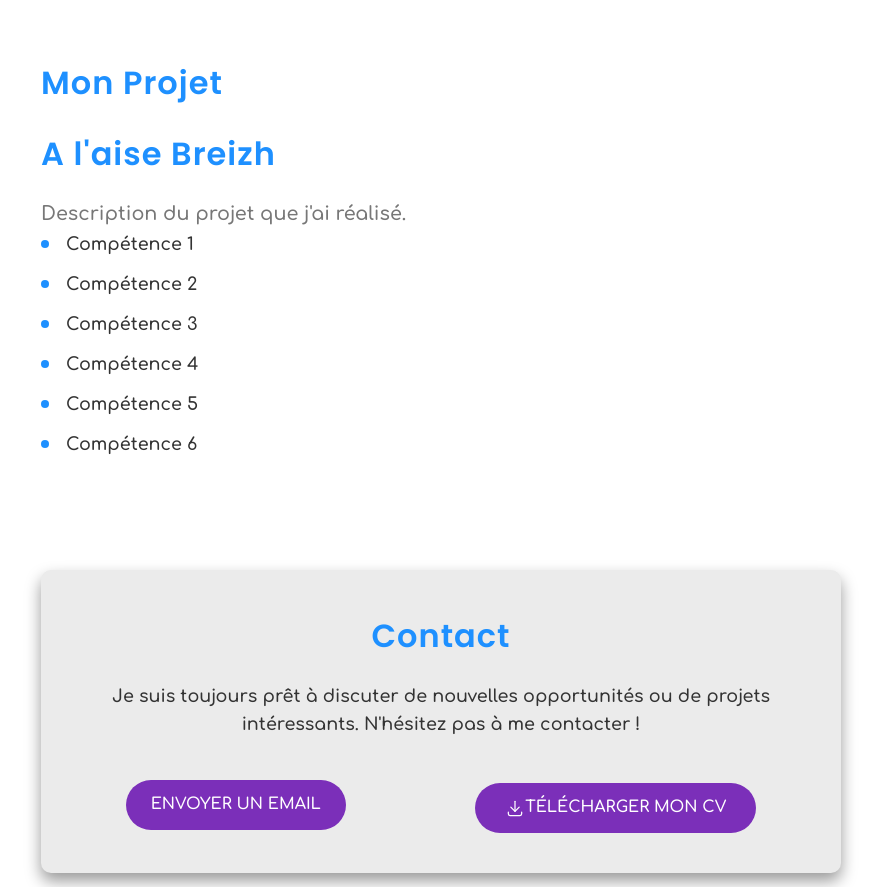
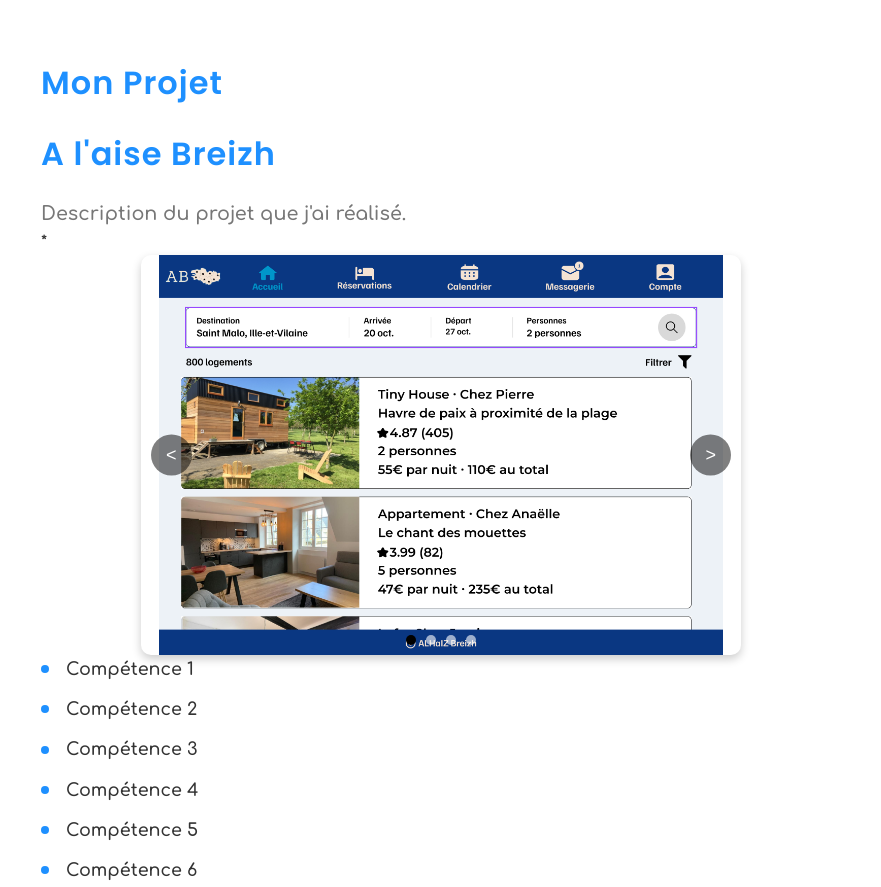
Before and after one commit to yannledenmat/yannledenmat.github.io, a plain HTML site: page index.html in a window 1280 px wide. Shown: the part 678-1565 px from the top of the page, without its empty margins (199-1080 px from the left). Drawn offline with Linux system fonts and the light colour scheme.

Commit message:
carrousel

```diff
--- a/assets/css/index.css
+++ b/assets/css/index.css
@@ -8,6 +8,9 @@
     --font-family: 'Comfortaa', sans-serif;
     --font-heading: 'Poppins', sans-serif;
     --transition-speed: 0.3s;
+    --slider-width: 600px;
+    --slider-height: 400px;
+
 }
 
 /* Réinitialisation des styles par défaut */
@@ -301,7 +304,100 @@ footer hr {
     margin-top: 20px;
 }
 
-/* Responsive Design */
+
+.slider {
+    width: var(--slider-width);
+    height: var(--slider-height);
+    overflow: hidden;
+    position: relative;
+    margin: auto;
+    border-radius: 10px;
+    box-shadow: 0 4px 10px rgba(0, 0, 0, 0.2);
+}
+
+.slides {
+    display: flex;
+    transition: transform 0.5s ease-in-out;
+    width: calc(3 * var(--slider-width));
+}
+
+.slide {
+    min-width: var(--slider-width);
+    height: var(--slider-height);
+}
+
+.slide img {
+    width: 100%;
+    height: 100%;
+    object-fit: contain;
+    object-position: center;
+}
+
+button {
+    position: absolute;
+    top: 50%;
+    transform: translateY(-50%);
+    background-color: rgba(0, 0, 0, 0.5);
+    color: white;
+    border: none;
+    border-radius: 50%;
+    cursor: pointer;
+    padding: 10px 15px;
+    z-index: 10;
+    font-size: 18px;
+    transition: background-color 0.3s;
+}
+
+button:hover {
+    background-color: rgba(0, 0, 0, 0.8);
+}
+
+.prev {
+    left: 10px;
+}
+
+.next {
+    right: 10px;
+}
+
+/* Indicateurs */
+.indicators {
+    position: absolute;
+    bottom: 10px;
+    left: 50%;
+    transform: translateX(-50%);
+    display: flex;
+    justify-content: center;
+    gap: 10px;
+}
+
+.indicator {
+    width: 10px;
+    height: 10px;
+    background-color: rgba(255, 255, 255, 0.6);
+    border-radius: 50%;
+    transition: background-color 0.3s;
+    cursor: pointer;
+}
+
+.indicator.active {
+    background-color: #000000;
+}
+
+
+@media (max-width: 1035px) {
+ .sidebar {
+    width: 50px;
+    height: 120px;
+    padding: 10px;
+ }
+
+ .sidebar a img {
+    width: 30px;
+    height: 30px;
+ }
+}
+
 @media (max-width: 768px) {
     main {
         padding: 20px;
@@ -325,6 +421,9 @@ footer hr {
 }
 
 @media (max-width: 600px) {
+    .sidebar {
+        display: none;
+    }
 
     section div {
         display: flex;
--- a/assets/js/index.js
+++ b/assets/js/index.js
@@ -0,0 +1,41 @@
+const slides = document.querySelector('.slides');
+const slideCount = document.querySelectorAll('.slide').length;
+const indicators = document.querySelectorAll('.indicator');
+let currentIndex = 0;
+
+document.querySelector('.next').addEventListener('click', () => {
+    currentIndex = (currentIndex + 1) % slideCount;
+    updateSlider();
+});
+
+document.querySelector('.prev').addEventListener('click', () => {
+    currentIndex = (currentIndex - 1 + slideCount) % slideCount;
+    updateSlider();
+});
+
+indicators.forEach((indicator, index) => {
+    indicator.addEventListener('click', () => {
+        currentIndex = index;
+        updateSlider();
+    });
+});
+
+function updateSlider() {
+    const offset = -currentIndex * 600;
+    slides.style.transform = `translateX(${offset}px)`;
+
+    indicators.forEach((indicator, index) => {
+        if (index === currentIndex) {
+            indicator.classList.add('active');
+        } else {
+            indicator.classList.remove('active');
+        }
+    });
+}
+
+let autoSlide = setInterval(() => {
+    currentIndex = (currentIndex + 1) % slideCount;
+    updateSlider();
+}, 8000);
+
+updateSlider();
--- a/index.html
+++ b/index.html
@@ -18,7 +18,7 @@
     <main>
         <section id="intro">
             <h1>Yann Le Denmat</h1>
-            <p>Petit texte de présentation sur moi et ce que je fais.</p>
+            <p>Alternant Développeur logiciel/application chez Sagemcom</p>
         </section>
 
         <section id="skills">
@@ -40,7 +40,26 @@
         <section id="project">
             <h2>Mon Projet</h2>
             <h3>A l'aise Breizh</h3>
-            <p>Description du projet que j'ai réalisé.</p>
+            <p>Description du projet que j'ai réalisé.</p>*
+            <div class="slider">
+                <div class="slides">
+                    <div class="slide"><img src="./assets/images/image_AB.png" alt="Slide 1"></div>
+                    <div class="slide"><img src="./assets/images/image_AB_2.png" alt="Slide 2"></div>
+                    <div class="slide"><img src="./assets/images/image_AB_3.png" alt="Slide 3"></div>
+                    <div class="slide"><img src="./assets/images/image_AB_4.png" alt="Slide 4"></div>
+                </div>
+                <!-- Boutons de navigation -->
+                <button class="prev" aria-label="Previous">&lt;</button>
+                <button class="next" aria-label="Next">&gt;</button>
+
+                <!-- Indicateurs -->
+                <div class="indicators">
+                    <span class="indicator"></span>
+                    <span class="indicator"></span>
+                    <span class="indicator"></span>
+                    <span class="indicator"></span>
+                </div>
+            </div>
             <ul>
                 <li>Compétence 1</li>
                 <li>Compétence 2</li>
```
Also changed, not shown: assets/images/image_AB.png (added), assets/images/image_AB_2.png (added), assets/images/image_AB_3.png (added), assets/images/image_AB_4.png (added).
